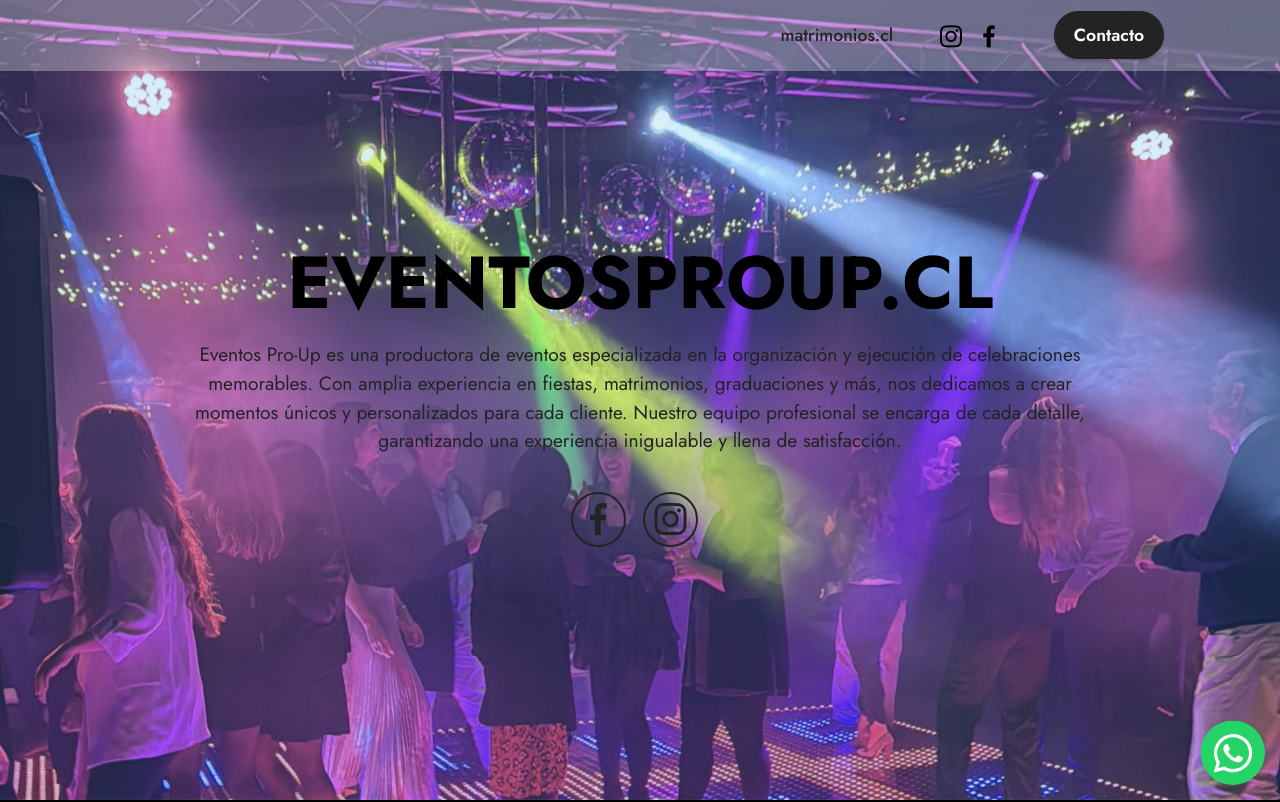
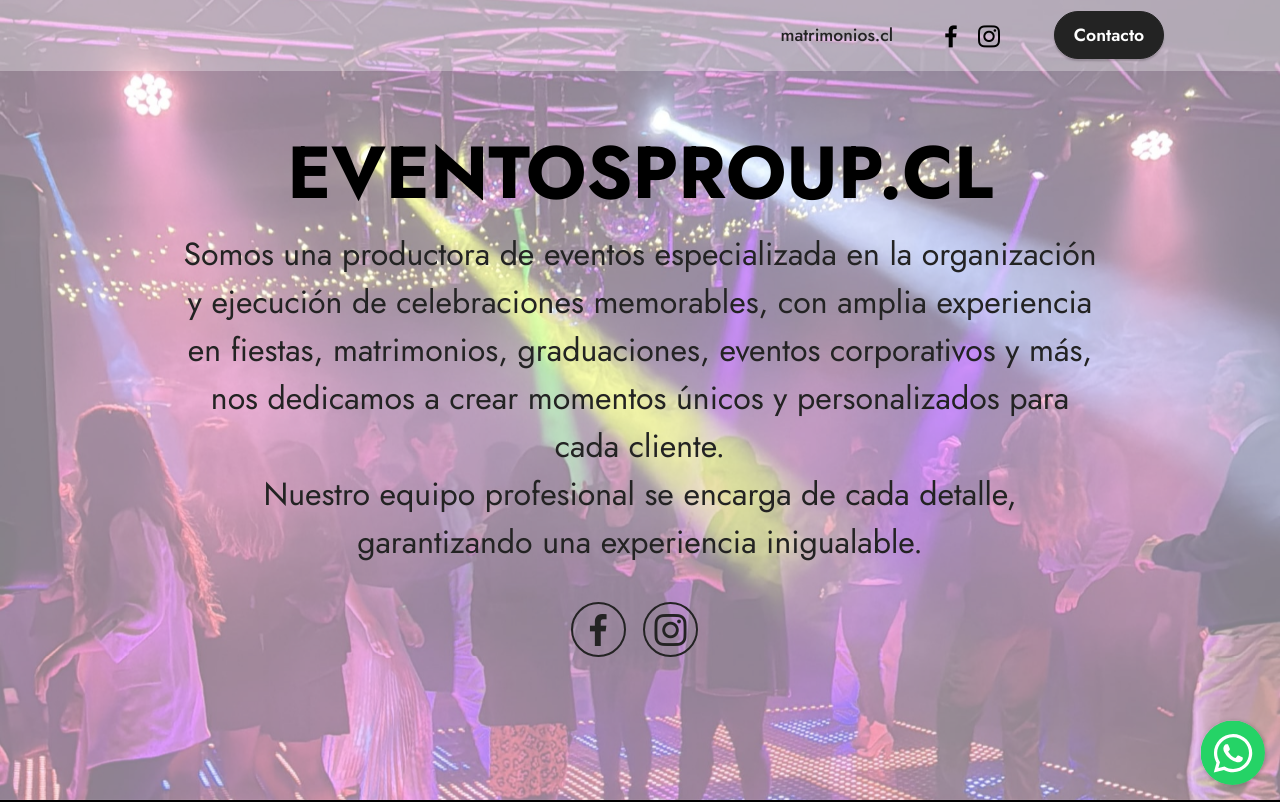
Before and after one commit to tnaveirof/eventosproup.cl, a plain HTML site: page index.html in a window 1280 px wide. Shown: the top 802 px of the page. Drawn offline with Linux system fonts and the light colour scheme; a script that the page names is missing.

Commit message:
Add files via upload

```diff
--- a/assets/images/hashes.json
+++ b/assets/images/hashes.json
@@ -1 +1 @@
-{"2DX+SyLbGTMOO60jJgnFeg==":"fad2abe1-d5c1-4ff1-a81d-e6a7d240c1bb-1600x900.jpg","f2Qb6tTBj38Ina70xY9erQ==":"priv2-2000x2667.jpeg","NV83g0Dad2Zvq+bAof8wSg==":"corporativo02-2000x3556.jpeg","LqOJmW6KO2q/iIZxxHlLmw==":"matrimonio01-1600x747.jpg","Ktb94oxFnWEHBkmPs8x9yw==":"banqueteria02-1600x747.jpg","nUUtFjHqLIfnqsGWtOUlhA==":"fiesta01-1600x747.jpg","CV1WBb/iE8SjmtqhOX8wdA==":"estructura01-2000x3556.jpeg","TwDWbI5SEv7czBv7ysSuQQ==":"priv1-2000x1500.jpg","uynNNJTeS/8utQvIjuEi5g==":"background5-1.jpg","UJQlfQ7JOpBEDOP/n9p0tg==":"fad2abe1-d5c1-4ff1-a81d-e6a7d240c1bb-1600x900-800x450.jpg","coRy8AiHA21+DrP3bEI61g==":"logo-eventosproup-1125x1125.png","513duXHxebacP09bVnFstg==":"header-1-2000x2075.jpeg","2IX1ldYsBuqAHoIfc27Jbw==":"estructura_redonda-806x1075.jpg","7OLXAjtWrG/3cMPQrzIo8Q==":"dff60943-80fb-4fae-a271-555b566f12b0-806x1433.jpg","71nfLNAM3yMvfRadEUQmzQ==":"735dfe1b-a4bf-4d1f-9631-107b0183ffba-806x1433.jpg","TVxLFB/YjcRXcvUgww+2wA==":"img-2986-806x1074.jpg"}
+{"2DX+SyLbGTMOO60jJgnFeg==":"fad2abe1-d5c1-4ff1-a81d-e6a7d240c1bb-1600x900.jpg","f2Qb6tTBj38Ina70xY9erQ==":"priv2-2000x2667.jpeg","NV83g0Dad2Zvq+bAof8wSg==":"corporativo02-2000x3556.jpeg","LqOJmW6KO2q/iIZxxHlLmw==":"matrimonio01-1600x747.jpg","Ktb94oxFnWEHBkmPs8x9yw==":"banqueteria02-1600x747.jpg","nUUtFjHqLIfnqsGWtOUlhA==":"fiesta01-1600x747.jpg","CV1WBb/iE8SjmtqhOX8wdA==":"estructura01-2000x3556.jpeg","TwDWbI5SEv7czBv7ysSuQQ==":"priv1-2000x1500.jpg","uynNNJTeS/8utQvIjuEi5g==":"background5-1.jpg","UJQlfQ7JOpBEDOP/n9p0tg==":"fad2abe1-d5c1-4ff1-a81d-e6a7d240c1bb-1600x900-800x450.jpg","coRy8AiHA21+DrP3bEI61g==":"logo-eventosproup-1125x1125.png","513duXHxebacP09bVnFstg==":"header-1-2000x2075.jpeg","2IX1ldYsBuqAHoIfc27Jbw==":"estructura_redonda-806x1075.jpg","7OLXAjtWrG/3cMPQrzIo8Q==":"dff60943-80fb-4fae-a271-555b566f12b0-806x1433.jpg","71nfLNAM3yMvfRadEUQmzQ==":"735dfe1b-a4bf-4d1f-9631-107b0183ffba-806x1433.jpg","TVxLFB/YjcRXcvUgww+2wA==":"img-2986-806x1074.jpg","X36Z+t2Z39fVWL5W66WFlg==":"logo-eventosproup-128x128.png"}
--- a/assets/mobirise/css/mbr-additional.css
+++ b/assets/mobirise/css/mbr-additional.css
@@ -1110,6 +1110,7 @@ a {
 .cid-ufDU7kY4eF .mbr-section-btn,
 .cid-ufDU7kY4eF .social-row {
   color: #232323;
+  text-align: center;
 }
 .cid-u73I9S3RR2 {
   padding-top: 45px;
--- a/index.html
+++ b/index.html
@@ -21,8 +21,8 @@
   <link rel="stylesheet" href="assets/parallax/jarallax.css">
   <link rel="stylesheet" href="assets/animatecss/animate.css">
   <link rel="stylesheet" href="assets/chatbutton/floating-wpp.css">
+  <link rel="stylesheet" href="assets/smart-cart/minicart-theme.css">
   <link rel="stylesheet" href="assets/popup-overlay-plugin/style.css">
-  <link rel="stylesheet" href="assets/smart-cart/minicart-theme.css">
   <link rel="stylesheet" href="assets/dropdown/css/style.css">
   <link rel="stylesheet" href="assets/formstyler/jquery.formstyler.css">
   <link rel="stylesheet" href="assets/formstyler/jquery.formstyler.theme.css">
@@ -31,7 +31,7 @@
   <link rel="stylesheet" href="assets/theme/css/style.css">
   <link rel="preload" href="https://fonts.googleapis.com/css?family=Jost:100,200,300,400,500,600,700,800,900,100i,200i,300i,400i,500i,600i,700i,800i,900i&display=swap" as="style" onload="this.onload=null;this.rel='stylesheet'">
   <noscript><link rel="stylesheet" href="https://fonts.googleapis.com/css?family=Jost:100,200,300,400,500,600,700,800,900,100i,200i,300i,400i,500i,600i,700i,800i,900i&display=swap"></noscript>
-  <link rel="preload" as="style" href="assets/mobirise/css/mbr-additional.css?v=zCsvBR"><link rel="stylesheet" href="assets/mobirise/css/mbr-additional.css?v=zCsvBR" type="text/css">
+  <link rel="preload" as="style" href="assets/mobirise/css/mbr-additional.css?v=Ord95D"><link rel="stylesheet" href="assets/mobirise/css/mbr-additional.css?v=Ord95D" type="text/css">
 
 
 
@@ -59,11 +59,10 @@
                 <ul class="navbar-nav nav-dropdown navbar-nav-top-padding" data-app-modern-menu="true"><li class="nav-item"><a class="nav-link link text-black text-primary display-4" href="https://www.matrimonios.cl/musica-matrimonio/eventos-proup--e182649" target="_blank">matrimonios.cl</a></li></ul>
                 <div class="icons-menu">
 
-                        <a href="https://www.instagram.com/eventosproup" target="_blank"><span class="p-2 mbr-iconfont socicon-instagram socicon" style="font-size: 22px;"></span></a>
+                        <a href="https://web.facebook.com/people/Eventos-Pro-Up-Proup/pfbid036qWiUXpHewThp3LFBSJemuuzynXnf4quuCEfaEVXRgrLpauV9i7raTrGQZrLVVCfl/" target="_blank"><span class="p-2 mbr-iconfont socicon-facebook socicon" style="font-size: 22px;"></span></a>
 
 
-                        <a href="https://web.facebook.com/people/Eventos-Pro-Up-Proup/pfbid036qWiUXpHewThp3LFBSJemuuzynXnf4quuCEfaEVXRgrLpauV9i7raTrGQZrLVVCfl/" target="_blank"><span class="p-2 mbr-iconfont socicon-facebook socicon" style="font-size: 22px;"></span></a>
-
+                        <a href="https://www.instagram.com/eventosproup" target="_blank"><span class="p-2 mbr-iconfont socicon-instagram socicon" style="font-size: 22px;"></span></a>
                 </div>
                 <div class="navbar-buttons mbr-section-btn"><a class="btn btn-black display-4" href="index.html#form2-i">Contacto</a></div>
             </div>
@@ -76,15 +75,14 @@
 
 
 
-    <div class="mbr-overlay" style="opacity: 0.2; background-color: rgb(71, 181, 237);"></div>
+    <div class="mbr-overlay" style="opacity: 0.5; background-color: rgb(255, 255, 255);"></div>
 
     <div class="align-center container">
         <div class="row justify-content-center">
             <div class="col-12 col-lg-10">
                 <h1 class="mbr-section-title mbr-fonts-style mb-3 display-1"><strong>EVENTOSPROUP.CL</strong></h1>
 
-                <p class="mbr-text mbr-fonts-style mb-3 display-7">
-                    Eventos Pro-Up es una productora de eventos especializada en la organización y ejecución de celebraciones memorables. Con amplia experiencia en fiestas, matrimonios, graduaciones y más, nos dedicamos a crear momentos únicos y personalizados para cada cliente. Nuestro equipo profesional se encarga de cada detalle, garantizando una experiencia inigualable y llena de satisfacción.
+                <p class="mbr-text mbr-fonts-style mb-3 display-5">Somos&nbsp;una productora de eventos especializada en la organización y ejecución de celebraciones memorables, con amplia experiencia en fiestas, matrimonios, graduaciones, eventos corporativos y más, nos dedicamos a crear momentos únicos y personalizados para cada cliente.<br>Nuestro equipo profesional se encarga de cada detalle, garantizando una experiencia inigualable.
                 </p>
 
                 <div class="social-row display-7 mt-5">
@@ -132,7 +130,7 @@
 
 			<div class="col-lg-7 col-md-12 my-auto mbr-form" data-form-type="formoid">
 				<!--Formbuilder Form-->
-				<form action="https://mobirise.eu/" method="POST" class="mbr-form form-with-styler" data-form-title="Form Name"><input type="hidden" name="email" data-form-email="true" value="v8bBhjPTx+2gwCxgPDHHYUkSWwz+1s83/i43Q4eKIyHm3ZsEVdJqdf5OaKSqYEsB4LQuiZbTY+Lfw+FduGk3X3yjbRyoIXeJ6C5WwsAFymOmxdyGE65fTMcjzSbO1C94.5yaZaQ7+4l/Gt0nUwmdMBlaSeWPGRCJsmtOCfnmZtf4MIizry1E5AbU/XIs2o863HhosJDtrvZ+SHSQgJUc2UL/jqGgEgF7Ry/1wV3It/anB9RgHNDeepdOwD0kgbBSq">
+				<form action="https://mobirise.eu/" method="POST" class="mbr-form form-with-styler" data-form-title="Form Name"><input type="hidden" name="email" data-form-email="true" value="kG/R99ls42bpBE9+MkfnNNecqT86Jz2ad5ZKNXnRSpthwUquunl50cAgFgx8DLm154giRcoQ1BARi1K+BaQcky1r55q2nu66JeF8kq7f8oxt6SurXGo4CogmSEqUwoMU.qRfWOdaUrs3x2mMcS5dCwHOb2IQqQIpRv/f32q4Pzj5hESdiHMVOJRZIVz7XfNzjHqd4cpzs4YKj0JYzciqJ244oaeOgoxymd9i1W0S8/0tZc8Vlbzpha9pbhm2m8Cvy">
 					<div class="row">
 						<div hidden="hidden" data-form-alert="" class="alert alert-success col-12">Thanks for filling out
 							the form!</div>
@@ -177,21 +175,17 @@
 
                 <div class="soc-item">
 
-                            <span class="mbr-iconfont mbr-iconfont-social socicon-instagram socicon"></span>
+                            <a href="https://web.facebook.com/people/Eventos-Pro-Up-Proup/pfbid036qWiUXpHewThp3LFBSJemuuzynXnf4quuCEfaEVXRgrLpauV9i7raTrGQZrLVVCfl/" target="_blank"><span class="mbr-iconfont mbr-iconfont-social socicon-facebook socicon"></span></a>
 
                     </div><div class="soc-item">
 
-                            <span class="mbr-iconfont mbr-iconfont-social socicon-facebook socicon"></span>
-
-                    </div><div class="soc-item">
-
-                            <span class="mbr-iconfont mbr-iconfont-social socicon-youtube socicon"></span>
+                            <a href="https://www.instagram.com/eventosproup" target="_blank"><span class="mbr-iconfont mbr-iconfont-social socicon-instagram socicon"></span></a>
 
                     </div></div>
             </div>
             <div class="row row-copirayt">
                 <p class="mbr-text mb-0 mbr-fonts-style mbr-white align-center display-7">
-                    Desarrollado por tnaveiro.cl</p>
+                    Desarrollado por <a href="https://www.tnaveiro.cl" class="text-white" target="_blank">tnaveiro.cl</a></p>
             </div>
         </div>
     </div>
```
